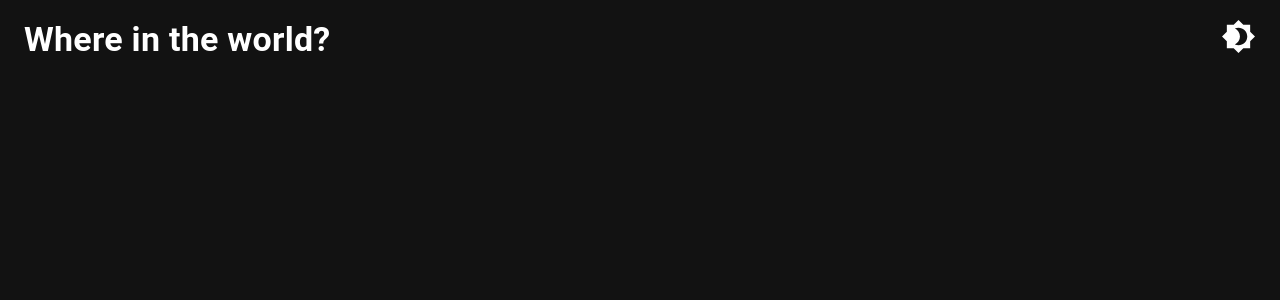
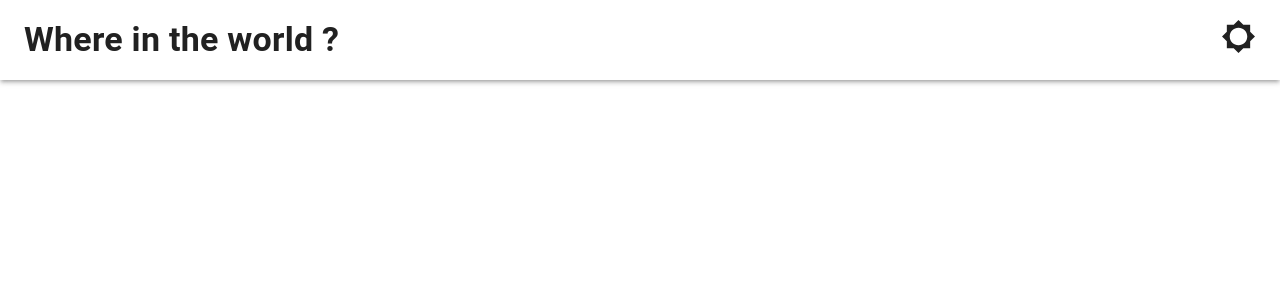
Before and after one commit to VaheGasparyan/countries, a React (Create React App) app: page / in a window 1280 px wide. Shown: the top 300 px of the page. Built offline with nearby package versions, Linux system fonts and the light colour scheme.

Commit message:
create header

```diff
--- a/src/App.tsx
+++ b/src/App.tsx
@@ -1,10 +1,10 @@
-import {useState} from "react"
+import {useState, createContext} from "react";
+
+import {themeKey} from "config";
 
 /// Utils
 import {getThemeInLocalStorage} from "./utils/getThemeInLocalStorage";
-
-/// Theme interface
-import {ITheme} from "./interfaces/theme";
+import {setTheme} from "utils/setTheme";
 
 /// My Components
 import HomePage from "pages/home";
@@ -12,16 +12,39 @@ import HomePage from "pages/home";
 /// MUI
 import {Box, CssBaseline, ThemeProvider} from "@mui/material";
 
+/// Css
+import './App.css';
+
+interface IThemeContext {
+    changeTheme: () => void;
+    theme: string;
+}
+
+export const ThemeContext = createContext<IThemeContext>({
+    changeTheme: () => {},
+    theme: ''
+});
+
 const App = () => {
-    const [currentTheme, setCurrentTheme] = useState<ITheme>(getThemeInLocalStorage());
+    const [currentTheme, setCurrentTheme] = useState(getThemeInLocalStorage());
+
+    const changeTheme = () => {
+        const theme = setTheme();
+        setCurrentTheme(theme);
+    }
 
     return (
+        <ThemeContext.Provider value={{
+            changeTheme,
+            theme: localStorage.getItem(themeKey) as string
+        }}>
             <ThemeProvider theme={currentTheme}>
                 <CssBaseline />
                 <Box className="App">
                     <HomePage />
                 </Box>
             </ThemeProvider>
+        </ThemeContext.Provider>
   );
 }
 
--- a/src/components/header/headerCss.css
+++ b/src/components/header/headerCss.css
@@ -1,6 +1,7 @@
 .header {
     width: 100%;
     height: 80px;
+    transition: .3s ease-in-out;
 }
 
 .header .container {
@@ -13,3 +14,7 @@
 .header .container .title .header_title {
     font-weight: bold;
 }
+
+.header .container .theme_btn {
+    cursor: pointer;
+}
--- a/src/components/header/index.tsx
+++ b/src/components/header/index.tsx
@@ -1,21 +1,31 @@
+import {useContext} from "react";
+import { ThemeContext } from "App";
+
+/// Config
+import {lightMode, themeKey, shadowsIndex} from "config";
+
 /// MUI
-import {Box, Container, Typography} from "@mui/material";
+import {Box, Container, Typography, useTheme} from "@mui/material";
 import Brightness4Icon from '@mui/icons-material/Brightness4';
+import Brightness5Icon from '@mui/icons-material/Brightness5';
 
 /// Css
 import './headerCss.css';
 
 const Header = () => {
+    const { palette: { secondary: { main } }, shadows } = useTheme();
+    const { changeTheme, theme } = useContext(ThemeContext);
+
     return (
-        <Box className='header'>
+        <Box className='header' sx={{background: main, boxShadow: shadows[shadowsIndex.header]}} >
             <Container className='container' maxWidth='xl'>
                 <Box className='title'>
                     <Typography variant='h4' className='header_title'>
-                        Where in the world?
+                        Where in the world ?
                     </Typography>
                 </Box>
-                <Box className='them_btn'>
-                    <Brightness4Icon fontSize='large'/>
+                <Box className='theme_btn' onClick={changeTheme} >
+                    {theme === lightMode ? <Brightness4Icon fontSize='large'/> : <Brightness5Icon fontSize='large' />}
                 </Box>
             </Container>
         </Box>
--- a/src/config.ts
+++ b/src/config.ts
@@ -1,3 +1,6 @@
-export const themKey = 'theme';
-export const lightTheme = 'lightTheme';
-export const darkTheme = 'darkTheme';
+export const themeKey = 'theme';
+export const lightMode = 'lightMode';
+export const darkMode = 'darkMode';
+export const shadowsIndex = {
+    header: 3
+};
--- a/src/interfaces/theme.ts
+++ b/src/interfaces/theme.ts
@@ -1,5 +1,11 @@
 export interface ITheme {
     palette: {
-        mode: string,
+        mode: string;
+        primary: {
+            main: string
+        },
+        secondary: {
+            main: string
+        }
     }
 }
--- /dev/null
+++ b/src/pages/home/homeCss.css
@@ -0,0 +1,3 @@
+.home {
+    transition: .3s ease-in-out;
+}
--- a/src/pages/home/index.tsx
+++ b/src/pages/home/index.tsx
@@ -2,11 +2,16 @@
 import Header from 'components/header';
 
 /// MUI
-import {Box} from "@mui/material";
+import {Box, useTheme} from "@mui/material";
+
+/// Css
+import './homeCss.css';
 
 const HomePage = () => {
+    const { palette: { primary: { main } } } = useTheme();
+
     return (
-        <Box className='home'>
+        <Box className='home' sx={{height: '100vh', width: '100%', background: main}}>
             <Header />
         </Box>
     );
--- a/src/themeConfig/index.ts
+++ b/src/themeConfig/index.ts
@@ -1,14 +1,27 @@
-import {ITheme} from "interfaces/theme";
-import {createTheme} from "@mui/material";
+import { createTheme } from "@mui/material";
 
-export const lightMode: ITheme = createTheme({
+const lightTheme = createTheme({
     palette: {
         mode: 'light',
-    }
+        primary: {
+            main: '#fff',
+        },
+        secondary: {
+            main: '#fff'
+        },
+    },
 });
 
-export const darkMode: ITheme = createTheme({
+const darkTheme = createTheme({
     palette: {
         mode: 'dark',
-    }
+        primary: {
+            main: '#222e37',
+        },
+        secondary: {
+            main: '#2b3742'
+        },
+    },
 });
+
+export { lightTheme, darkTheme };
--- a/src/utils/getThemeInLocalStorage.ts
+++ b/src/utils/getThemeInLocalStorage.ts
@@ -1,12 +1,14 @@
-import {lightTheme, themKey} from "config";
-import {darkMode, lightMode} from "themeConfig";
+import {darkMode, lightMode, themeKey} from "config";
+import {lightTheme, darkTheme} from "themeConfig";
 
 export const getThemeInLocalStorage = () => {
-    const theme = localStorage.getItem(themKey);
+    const theme = localStorage.getItem(themeKey);
 
-    if(theme && theme === lightTheme) {
-        return lightMode;
-    } else {
-        return darkMode;
+    if(theme && theme === lightMode) {
+        return lightTheme;
+    } else if(theme && theme === darkMode) {
+        return darkTheme;
     }
+
+    return lightTheme;
 }
--- /dev/null
+++ b/src/utils/setTheme.ts
@@ -0,0 +1,14 @@
+import {themeKey, lightMode, darkMode} from "config";
+import {darkTheme, lightTheme} from "themeConfig";
+
+export const setTheme = () => {
+    const theme = localStorage.getItem(themeKey);
+
+    if(theme && theme === lightMode) {
+        localStorage.setItem(themeKey, darkMode);
+        return darkTheme;
+    }
+
+    localStorage.setItem(themeKey, lightMode);
+    return lightTheme;
+}
```
Also changed, not shown: src/App.css (added). Lines whose indentation alone changed are shown as unchanged.
